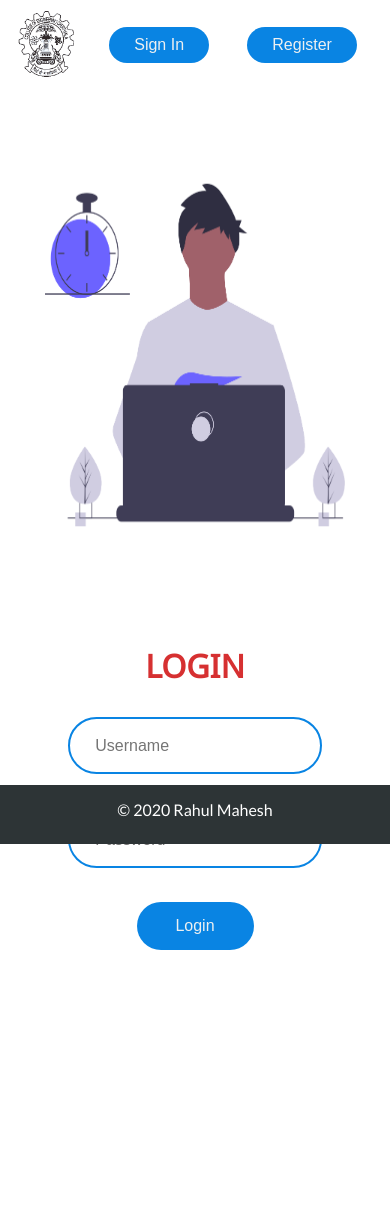
After one commit to RahulMahesh62/Studic-Student-Management, a PHP site: page / in a window 390 px wide. The commit adds this page. Run offline with PHP 8.4, Linux system fonts and the light colour scheme.

Commit message:
Finished Login and Registration pages

```diff
--- a/css/styles.css
+++ b/css/styles.css
@@ -6,6 +6,7 @@
 
 body {
     font-family: 'PT Sans', sans-serif;
+    height: auto;
 }
 
 header {
@@ -31,10 +32,14 @@ nav button {
     align-items: center;
 }
 
+nav a {
+    text-decoration: none;
+}
+
 .btn {
     margin: 17px;
     padding: 9px 25px;
-    background-color: #e7305b;
+    background-color: #0984e3;
     border: none;
     border-radius: 50px;
     cursor: pointer;
@@ -50,29 +55,106 @@ nav button {
 }
 
 .btn:hover {
-    background-color: #0a97b0;
+    background-color: #b33939;
 }
 
 main {
-    height: auto;
     background-color: cadetblue;
 }
 
 .left {
+    background-color: white;
     float: left;
     width: 50%;
+    margin: 2% 0%;
 }
 
 #canvas {
-    width: 60%;
-    height: 60%;
-    margin: 100px 70px;
+    width: 75%;
+    height: 75%;
+    margin-left: 70px;
+    text-align: center;
 }
 
 .right {
-    background-color: cadetblue;
+    /* background-color: #3d3d3d; */
     float: right;
-    width: 50%;
+    width: 45%;
+    height: 75%;
+    margin: 2% 0%;
+}
+
+form {
+    text-align: center;
+}
+
+#form {
+    width: 100%;
+    height: 75%;
+    margin-top: 70px;
+}
+
+#textbox {
+    padding: 9px 25px;
+    background-color: white;
+    border: #0984e3 2px solid;
+    border-radius: 50px;
+    cursor: pointer;
+    transition: all 0.3s ease 0s;
+    font-weight: 500;
+    font-size: 16px;
+    color: black;
+    text-decoration: none;
+    width: 47%;
+    height: 12%;
+}
+
+#pwdbox {
+    padding: 9px 25px;
+    background-color: white;
+    border: #0984e3 2px solid;
+    border-radius: 50px;
+    cursor: pointer;
+    transition: all 0.3s ease 0s;
+    font-weight: 500;
+    font-size: 16px;
+    color: gray;
+    text-decoration: none;
+    width: 47%;
+    height: 12%;
+}
+
+#lgbtn {
+    width: 20%;
+    height: 10%;
+}
+
+#form h3 {
+    font-family: 'Noto Sans', sans-serif;
+    color: #d63031;
+    font-size: 3rem;
+    font-weight: bolder;
+    text-align: center;
+    font-size: 2rem;
+    margin: 20px;
+    margin-bottom: 30px;
+}
+
+footer {
+    position: fixed;
+    bottom: 0;
+    width: 100%;
+    height: 7%;
+    background-color: #2d3436;
+    margin-bottom: 0px;
+}
+
+footer p {
+    color: white;
+    padding: 15px;
+    text-align: center;
+    font-family: 'Lato', sans-serif;
+    font-weight: 400;
 }
 
 @media only screen and (max-width: 760px) {
@@ -85,13 +167,53 @@ main {
     .left {
         display: block;
         width: 100%;
+        margin-top: 40px;
     }
     #canvas {
-        width: 70%;
-        height: 80%;
+        display: block;
+        width: 100%;
+        height: 50%;
     }
     .right {
         display: block;
         width: 100%;
     }
+    #form {
+        width: 100%;
+    }
+    #textbox {
+        width: 65%;
+    }
+    #pwdbox {
+        width: 65%;
+    }
+    #lgbtn {
+        width: 30%;
+    }
 }
+
+@media only screen and (max-width: 1150px) {
+    body {
+        width: 100%;
+        margin: 0 auto;
+    }
+    header {
+        width: 100%;
+    }
+    .left {
+        display: block;
+        width: 100%;
+        margin-top: 40px;
+    }
+    #canvas {
+        display: block;
+        width: 100%;
+        height: 50%;
+        margin: 0;
+    }
+    .right {
+        display: block;
+        margin: 0 auto;
+        width: 100%;
+    }
+}
--- /dev/null
+++ b/index.html
@@ -0,0 +1,42 @@
+<html lang="en">
+
+<head>
+    <meta charset="UTF-8">
+    <meta name="viewport" content="width=device-width, initial-scale=1.0">
+    <link href="https://fonts.googleapis.com/css2?family=PT+Sans&display=swap" rel="stylesheet">
+    <link href="https://fonts.googleapis.com/css2?family=Lato&family=Noto+Sans&display=swap" rel="stylesheet">
+    <link rel="stylesheet" href="./css/styles.css">
+    <title>Sign In</title>
+</head>
+
+<body>
+    <header>
+        <div id="logo">
+            <img id="clglogo" src="./images/college_logo (1).png" alt="">
+        </div>
+        <nav>
+            <a href="#"><button id="sign-in" class="btn">Sign In</button>
+                <a href="./routes/register.html"><button id="signup" class="btn">Register</button></a>
+        </nav>
+    </header>
+    <main>
+        <div class="left">
+            <img id="canvas" src="./images/sin.png" alt="">
+        </div>
+        <div class="right">
+            <div id="form">
+                <h3>LOGIN</h3>
+                <form action="" method="post">
+                    <input type="text" name="username" id="textbox" placeholder="Username"><br /><br />
+                    <input type="password" name="Password" id="pwdbox" class="btn" placeholder="Password"><br />
+                    <input type="submit" id="lgbtn" class="btn" value="Login">
+                </form>
+            </div>
+        </div>
+    </main>
+    <footer>
+        <p>© 2020 Rahul Mahesh </p>
+    </footer>
+</body>
+
+</html>
```
Also changed, not shown: css/style.css (+219 -0 lines), login.html (deleted, +0 -31 lines), pages/register.html (deleted, +0 -15 lines), routes/register.html (added, +43 -0 lines), images/drawkit-full-stack-man-colour-400px.png (added), images/drawkit-server-woman-colour-400px.png (added), images/logpng.png, images/reg.png (added), images/sin.png (added).
